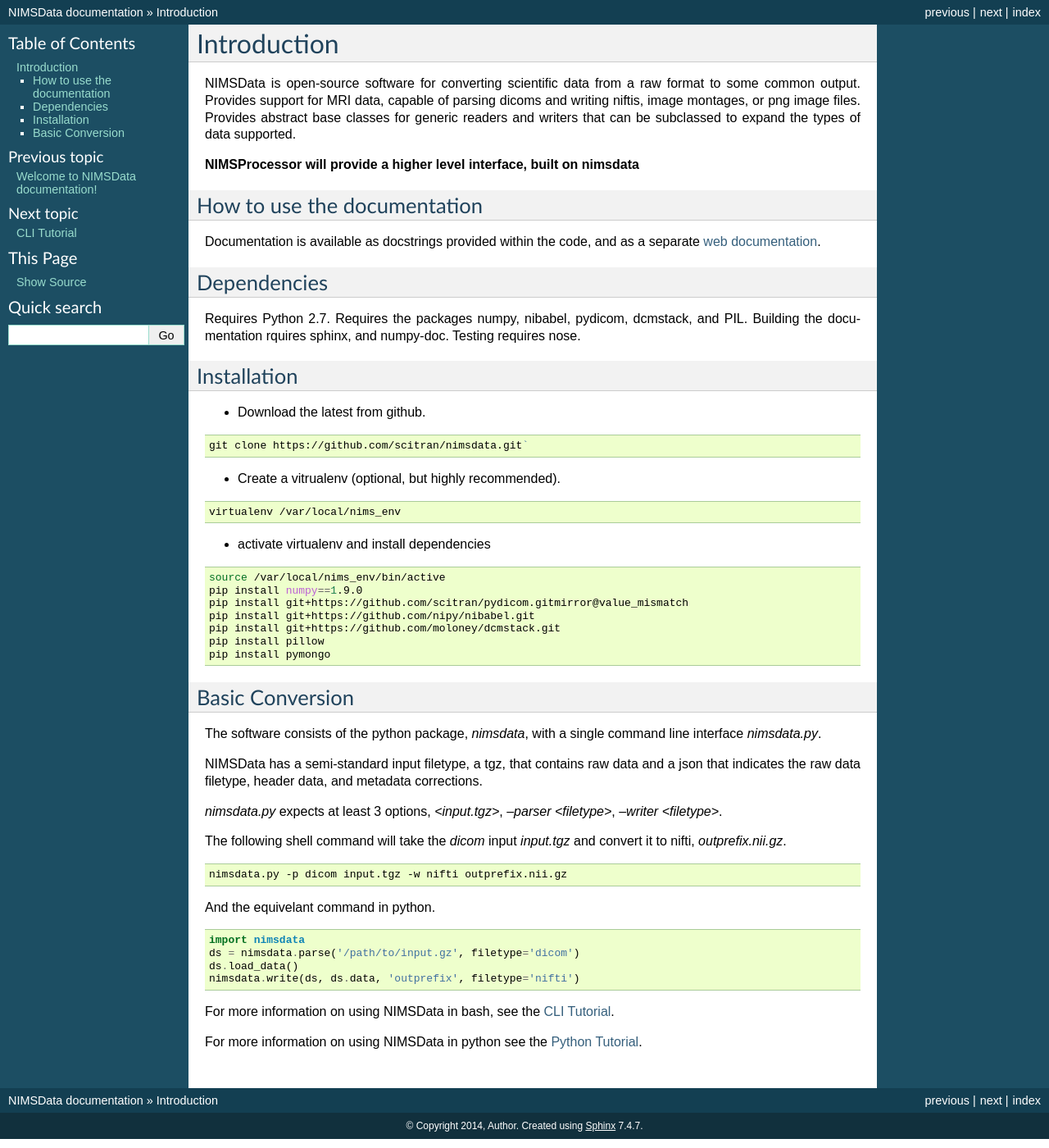
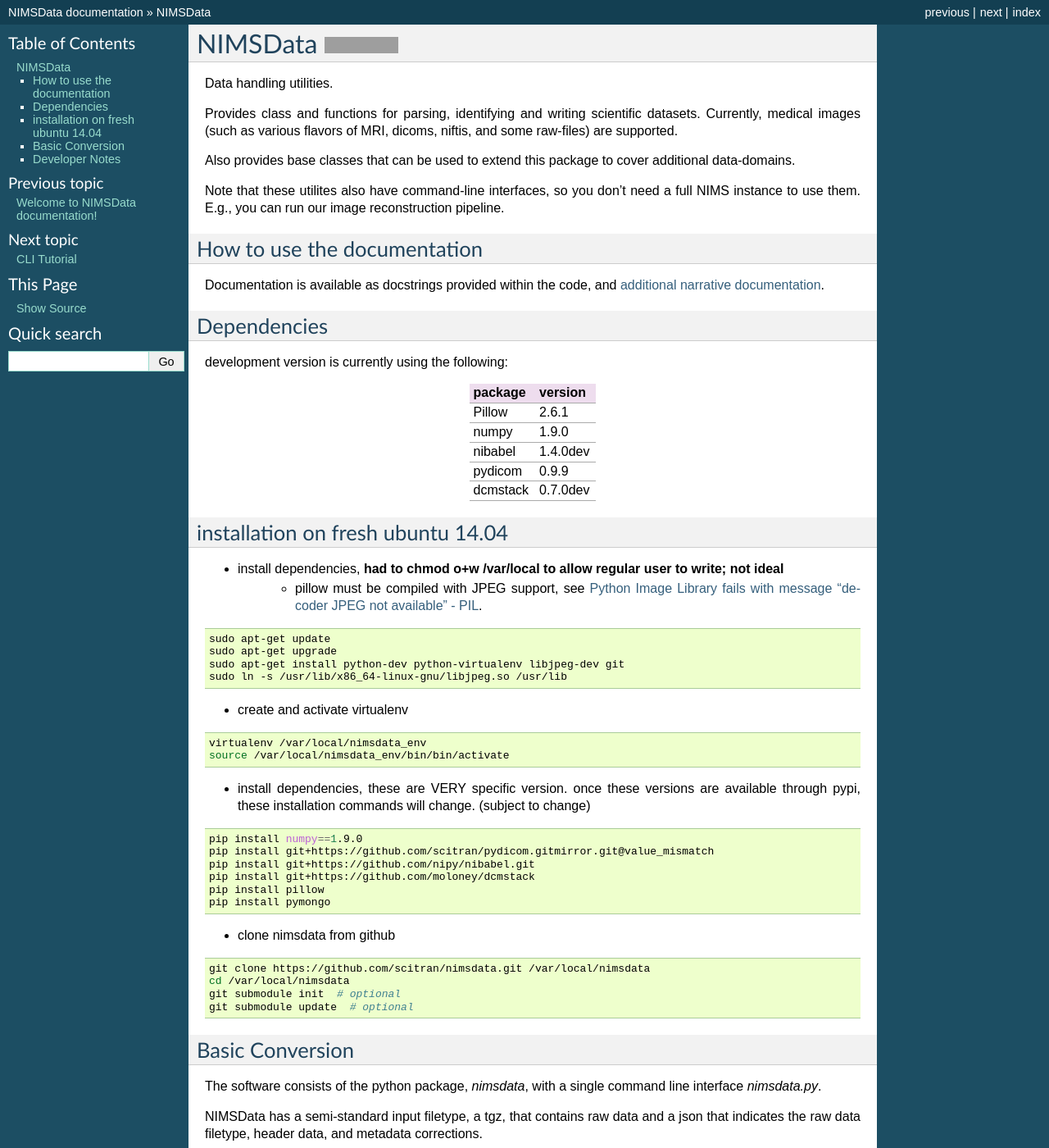
Before and after one commit to vistalab/scitran-data, a Sphinx documentation site: the page built from docs/introduction.rst, in a window 1280 px wide and 1400 px high. Shown: the whole window at 82% size. Built offline with Sphinx 7.4.7, drawn with Linux system fonts in a browser that asks for light colours; some of the changed text lies outside the part shown; grey boxes are pictures that could not be loaded.

Commit message:
sphinx docs pull in README.rst

```diff
--- /dev/null
+++ b/README.rst
@@ -0,0 +1,137 @@
+NIMSData |travis_badge|
+=======================
+
+.. |travis_badge| image:: https://travis-ci.org/scitran/nimsdata.svg?branch=master
+    :target: https://travis-ci.org/scitran/nimsdata
+
+Data handling utilities.
+
+Provides class and functions for parsing, identifying and writing scientific datasets. Currently,
+medical images (such as various flavors of MRI, dicoms, niftis, and some raw-files) are supported.
+
+Also provides base classes that can be used to extend this package to cover additional data-domains.
+
+Note that these utilites also have command-line interfaces, so you don't need a full NIMS
+instance to use them. E.g., you can run our image reconstruction pipeline.
+
+
+How to use the documentation
+----------------------------
+Documentation is available as docstrings provided within the code, and
+`additional narrative documentation <https://scitran.github.io/nimsdata>`_.
+
+
+Dependencies
+------------
+
+development version is currently using the following:
+
+================ ====================
+package          version
+================ ====================
+Pillow           2.6.1
+numpy            1.9.0
+nibabel          1.4.0dev
+pydicom          0.9.9
+dcmstack         0.7.0dev
+================ ====================
+
+
+installation on fresh ubuntu 14.04
+----------------------------------
+- install dependencies, **had to chmod o+w /var/local to allow regular user to write; not ideal**
+    - pillow must be compiled with JPEG support, see `Python Image Library fails with message “decoder JPEG not available” - PIL
+      <http://stackoverflow.com/questions/8915296/python-image-library-fails-with-message-decoder-jpeg-not-available-pil>`_.
+
+.. code:: bash
+
+    sudo apt-get update
+    sudo apt-get upgrade
+    sudo apt-get install python-dev python-virtualenv libjpeg-dev git
+    sudo ln -s /usr/lib/x86_64-linux-gnu/libjpeg.so /usr/lib
+
+- create and activate virtualenv
+
+.. code:: bash
+
+    virtualenv /var/local/nimsdata_env
+    source /var/local/nimsdata_env/bin/bin/activate
+
+- install dependencies, these are VERY specific version. once these versions are available
+  through pypi, these installation commands will change.  (subject to change)
+
+.. code:: bash
+
+    pip install numpy==1.9.0
+    pip install git+https://github.com/scitran/pydicom.gitmirror.git@value_mismatch
+    pip install git+https://github.com/nipy/nibabel.git
+    pip install git+https://github.com/moloney/dcmstack
+    pip install pillow
+    pip install pymongo
+
+- clone nimsdata from github
+
+.. code:: bash
+
+    git clone https://github.com/scitran/nimsdata.git /var/local/nimsdata
+    cd /var/local/nimsdata
+    git submodule init  # optional
+    git submodule update  # optional
+
+
+Basic Conversion
+----------------
+The software consists of the python package, *nimsdata*, with a single command line interface
+`nimsdata.py`.
+
+NIMSData has a semi-standard input filetype, a tgz, that contains raw data and a json that
+indicates the raw data filetype, header data, and metadata corrections.
+
+`nimsdata.py` expects at least 3 options, *<input.tgz>*, *--parser <filetype>*, *--writer <filetype>*.
+
+The following shell command will take the *dicom* input *input.tgz* and convert it to nifti, *outprefix.nii.gz*.
+
+.. code-block:: sh
+
+    nimsdata.py -p dicom input.tgz -w nifti outprefix.nii.gz
+
+
+And the equivelant command in python.
+
+.. code-block:: python
+
+    import nimsdata
+    ds = nimsdata.parse('/path/to/input.gz', filetype='dicom')
+    ds.load_data()
+    nimsdata.write(ds, ds.data, 'outprefix', filetype='nifti')
+
+
+For more information on using NIMSData in bash, see `CLI tutorial <https://scitran.github.io/cli_tutorial.html>`_.
+
+For more information on using NIMSData in python see `Python tutorial <https://scitran.github.io/nimsdata/python_tutorial.html>`_.
+
+
+Developer Notes
+---------------
+
+To generate the docs locally, you will need sphinx, and numpydoc.
+
+.. code:: bash
+
+    pip install sphinx numpydoc
+
+
+numpy 1.9 changes how numpy.unique() behaves when given an array of arrays.  Pre 1.9, np.unique
+would return each unique array. Post 1.9, np.unique returns unique items from the arrays. dcmstack
+is compatible with numpy 1.9, but numpy throws some FutureWarnings.  The current version of
+dcmstack (0.7.0dev) may not be compatible with future version of numpy.
+
+run the following git config commands to enable a git filter for the branch name.
+
+.. code:: bash
+
+    git config filter.brancher.smudge "./git_branch_filter.py smudge"
+    git config filter.brancher.clean "./git_branch_filter.py clean"
+
+Combined with .gitattributes, the smudge and clean filters will
+replace 'branch=\_\_BRANCH\_\_' to indicate the current branch.
--- a/docs/introduction.rst
+++ b/docs/introduction.rst
@@ -1,83 +1 @@
-Introduction
-============
-
-NIMSData is open-source software for converting scientific data from a raw format to some common
-output. Provides support for MRI data, capable of parsing dicoms and writing niftis, image montages,
-or png image files. Provides abstract base classes for generic readers and writers that can be
-subclassed to expand the types of data supported.
-
-**NIMSProcessor will provide a higher level interface, built on nimsdata**
-
-
-How to use the documentation
-----------------------------
-Documentation is available as docstrings provided within the code, and as a separate
-`web documentation <https://scitran.github.io/nimsdata>`_.
-
-
-Dependencies
-------------
-Requires Python 2.7.  Requires the packages numpy, nibabel, pydicom, dcmstack, and PIL.
-Building the documentation rquires sphinx, and numpy-doc.
-Testing requires nose.
-
-
-Installation
-------------
-- Download the latest from github.
-
-.. code-block:: sh
-
-    git clone https://github.com/scitran/nimsdata.git`
-
-
-- Create a vitrualenv (optional, but highly recommended).
-
-.. code-block:: sh
-
-    virtualenv /var/local/nims_env
-
-
-- activate virtualenv and install dependencies
-
-.. code-block:: sh
-
-    source /var/local/nims_env/bin/active
-    pip install numpy==1.9.0
-    pip install git+https://github.com/scitran/pydicom.gitmirror@value_mismatch
-    pip install git+https://github.com/nipy/nibabel.git
-    pip install git+https://github.com/moloney/dcmstack.git
-    pip install pillow
-    pip install pymongo
-
-
-Basic Conversion
-----------------
-The software consists of the python package, *nimsdata*, with a single command line interface
-`nimsdata.py`.
-
-NIMSData has a semi-standard input filetype, a tgz, that contains raw data and a json that
-indicates the raw data filetype, header data, and metadata corrections.
-
-`nimsdata.py` expects at least 3 options, *<input.tgz>*, *--parser <filetype>*, *--writer <filetype>*.
-
-The following shell command will take the *dicom* input *input.tgz* and convert it to nifti, *outprefix.nii.gz*.
-
-.. code-block:: sh
-
-    nimsdata.py -p dicom input.tgz -w nifti outprefix.nii.gz
-
-
-And the equivelant command in python.
-
-.. code-block:: python
-
-    import nimsdata
-    ds = nimsdata.parse('/path/to/input.gz', filetype='dicom')
-    ds.load_data()
-    nimsdata.write(ds, ds.data, 'outprefix', filetype='nifti')
-
-
-For more information on using NIMSData in bash, see the :doc:`cli_tutorial`.
-
-For more information on using NIMSData in python see the :doc:`python_tutorial`.
+.. include:: ../README.rst
```
Also changed, not shown: 2 other files.
